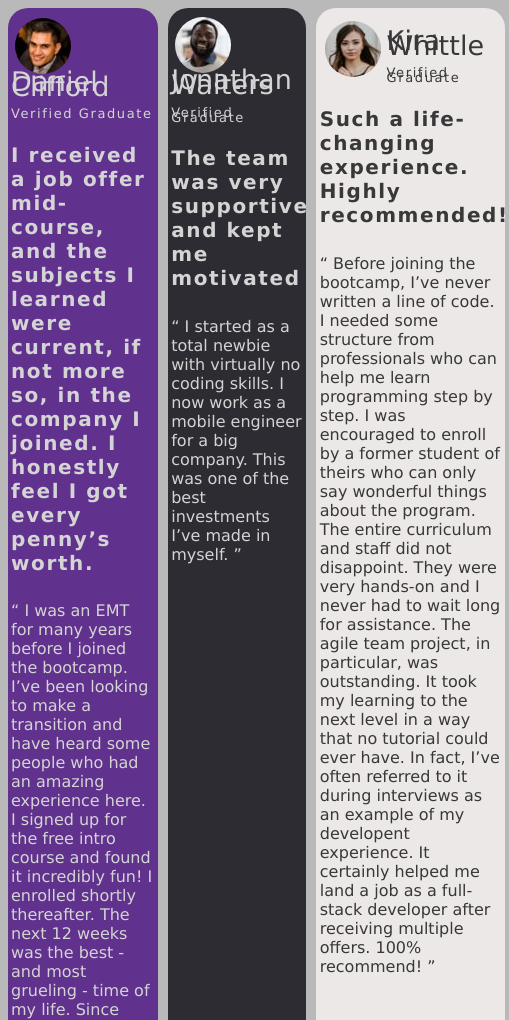
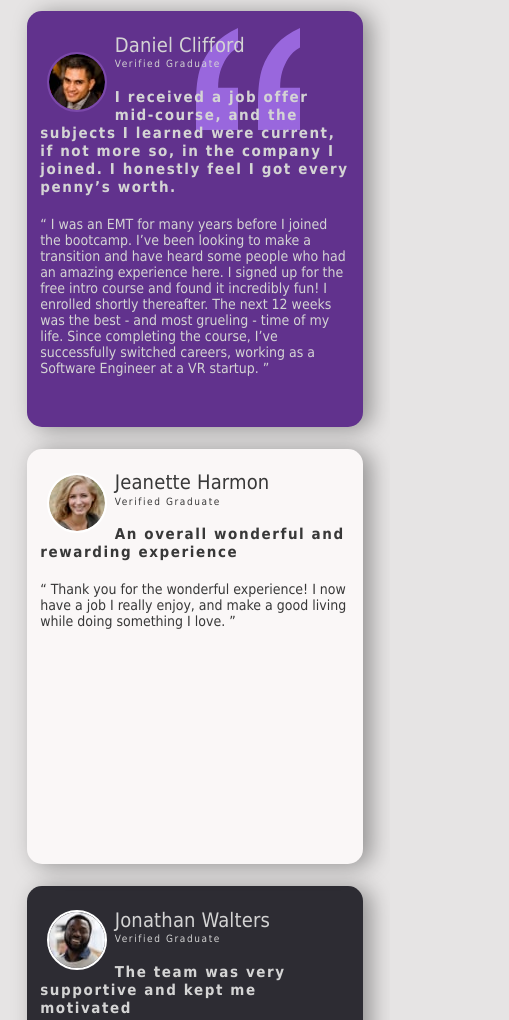
Before and after one commit to FrantiskaAli/testimomialChallenge, a plain HTML site: page index.html in a window 390 px wide. Shown: the top 1020 px of the page, 509 px wide, since content can reach past the window. Drawn offline with Linux system fonts and the light colour scheme.

Commit message:
adding shadows, media querries and fixing the look a little bit similar to design

```diff
--- a/index.html
+++ b/index.html
@@ -17,8 +17,13 @@
 <body>
   <article id="myGrid">
   <section id="daniel" class="card dark"> <!-- purple 2 columns card-->
-  <img src="./images/image-daniel.jpg" alt="daniel profile">
-  <h2>Daniel Clifford</h2>
+
+
+
+  <svg width="104" height="102" xmlns="http://www.w3.org/2000/svg"><path d="M104 102V59.727H84.114c0-5.871.689-11.182 2.068-15.933 1.379-4.75 3.42-9.287 6.125-13.61C95.01 25.86 98.909 22.257 104 19.375V0c-9.758 4.27-17.712 9.874-23.864 16.813-6.151 6.939-10.712 14.545-13.681 22.818C63.485 47.904 62 59.941 62 75.74V102h42zm-62 0V59.727H22.114c0-5.871.689-11.182 2.068-15.933 1.379-4.75 3.42-9.287 6.125-13.61C33.01 25.86 36.909 22.257 42 19.375V0c-9.652 4.27-17.58 9.874-23.784 16.813C12.01 23.752 7.424 31.358 4.455 39.631 1.485 47.904 0 59.941 0 75.74V102h42z" fill="#A775F1" fill-rule="nonzero"/></svg>
+  <div class="text-layer">
+    <img src="./images/image-daniel.jpg" alt="daniel profile">
+    <h2>Daniel Clifford</h2>
   <h3>Verified Graduate</h3>
 
 
@@ -30,12 +35,14 @@
   for the free intro course and found it incredibly fun! I enrolled shortly thereafter.
   The next 12 weeks was the best - and most grueling - time of my life. Since completing
   the course, I’ve successfully switched careers, working as a Software Engineer at a VR startup. ”</p>
-
+  </div>
 
   </section>
   <section id="johnatan" class="card dark">
-<img src="./images/image-jonathan.jpg" alt="johnatan profile">
-    <h2>Jonathan Walters</h2>
+
+ <img src="./images/image-jonathan.jpg" alt="johnatan profile">
+
+<h2>Jonathan Walters</h2>
   <h3>Verified Graduate</h3>
 
   <h4>The team was very supportive and kept me motivated</h4>
--- a/style.css
+++ b/style.css
@@ -1,9 +1,19 @@
 *{
-    font-family: Verdana, Geneva, Tahoma, sans-serif;
+    font-family: Tahoma, sans-serif;
     box-sizing:border-box ;
 }
 body{
-    background-color: rgb(185, 185, 185);
+    background-color: rgb(230, 228, 228);
+}
+svg {
+position: absolute;
+    opacity: 0.8;
+    z-index: 1;
+    margin: auto auto auto 30%;
+}
+.text-layer{
+    position: relative;
+    z-index: 10;
 }
 img{
     border-radius: 50%;
@@ -12,28 +22,33 @@ img{
 }
 
 h2{
-    font-size: 27px;
+    font-size: 20px;
     font-weight: 50;
     letter-spacing: 0.01rem;
-    line-height: 5px;
+    line-height: 0px;
 
 }
 h3{
     line-height: 5px;
-    font-size: 13px;
+    font-size: 10px;
     font-weight: lighter;
     letter-spacing: 0.1rem;
     margin-bottom: 7%;
 
+
 }
 h4{
-    font-size: 20px;
-    font-weight: bolder;
+    font-size: 15px;
+    font-weight: bold;
     letter-spacing:0.1rem;
+
+}
+p{
+    font-size: 14px;
 }
 .white {
     color: rgb(56, 56, 56);
-    background-color: rgb(236, 232, 232);
+    background-color: rgb(250, 247, 247);
 
 }
 .dark {
@@ -42,34 +57,50 @@ h4{
 
 
 #myGrid{
+
     display: grid;
     width: 90%;
-
+    margin:3% auto;
     grid-template-columns: 1fr 1fr 1fr 1fr ;
     grid-template-rows: 1fr 1fr;
     grid-template-areas: "dan dan jona kira"
                         "jean pat pat kira";
-    gap: 3%;
+    gap: 2%;
     }
 .card{
-    border-radius: 20px;
-    padding:4% 2%;
-
+    border-radius: 15px;
+    padding:5% 4%;
+    -webkit-box-shadow: 8px 2px 22px 0px rgba(0,0,0,0.36);
+box-shadow: 8px 2px 22px 0px rgba(0,0,0,0.36);
+z-index:0;
 }
 
 #jeanette{
     grid-area: jean;
 }
+#jeanette img {
+    outline: white solid 2px;
+}
 #kira{
     grid-area:kira;
 }
+#kira img {
+    outline: white solid 2px;
+}
 #daniel{
+
     grid-area: dan;
 background-color: rgb(97, 50, 141);
+}
+#daniel img{
+    outline: 2px solid rgb(123, 73, 170);
 }
 #johnatan{
     grid-area: jona;
 background-color: rgb(45, 44, 51);
+}
+#johnatan img {
+    outline: 2px solid white;
 }
 
 #patric{
@@ -77,3 +108,66 @@ background-color: rgb(45, 44, 51);
     background-color: rgb(21, 21, 22);
 
 }
+#patric img{
+    outline: 2px solid rgb(97, 50, 141);
+}
+/*MEDIA QUERRIES*/
+/*small screen*/
+@media(max-width: 1186px) {
+    #myGrid{
+
+        display: grid;
+        width: 90%;
+        margin:3% auto;
+        grid-template-columns: 1fr 1fr 1fr  ;
+        grid-template-rows: 1fr 1fr 1fr;
+        grid-template-areas: "dan dan jona "
+                            "jean pat pat "
+                            "kira kira kira";
+        gap: 2%;
+        }
+        svg {
+            position: absolute;
+                opacity: 0.8;
+                z-index: 1;
+                margin: auto auto auto 40%;
+            }
+
+
+
+}
+/*Tablet*/
+@media(max-width: 880px)
+{
+    #myGrid{
+
+    display: grid;
+    width: 90%;
+    margin:3% auto;
+    grid-template-columns: 1fr 1fr  ;
+    grid-template-rows: 1fr 1fr 1fr 1fr;
+    grid-template-areas: "dan dan "
+                        "jean jona"
+                        "pat pat "
+                        "kira kira";
+    gap: 2%;
+    }
+
+}
+/*phone*/
+@media(max-width: 880px){
+    #myGrid{
+
+        display: grid;
+        width: 90%;
+        margin:3% auto;
+        grid-template-columns: 1fr ;
+        grid-template-rows: 1fr 1fr 1fr 1fr 1fr;
+        grid-template-areas: "dan"
+                            "jean"
+                            "jona"
+                            "pat"
+                            "kira";
+        gap: 1%;
+        }
+}
```
